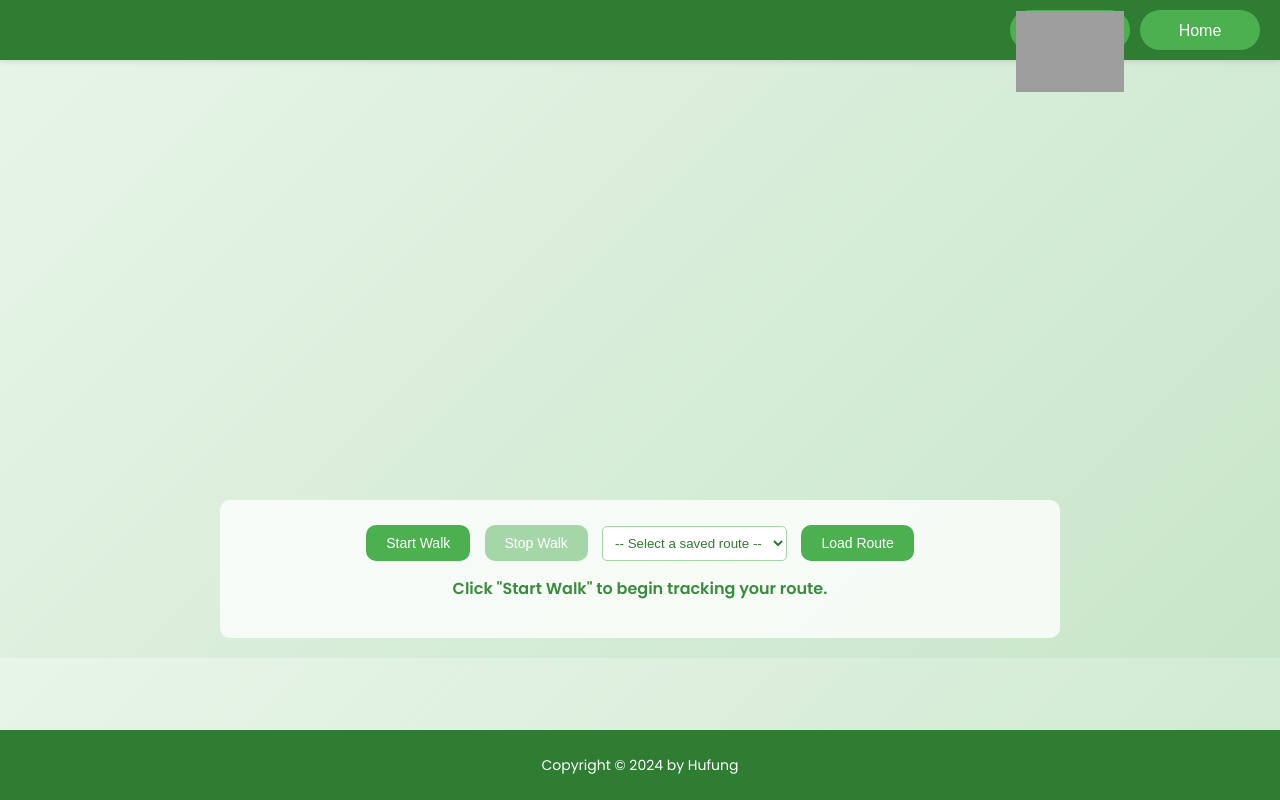
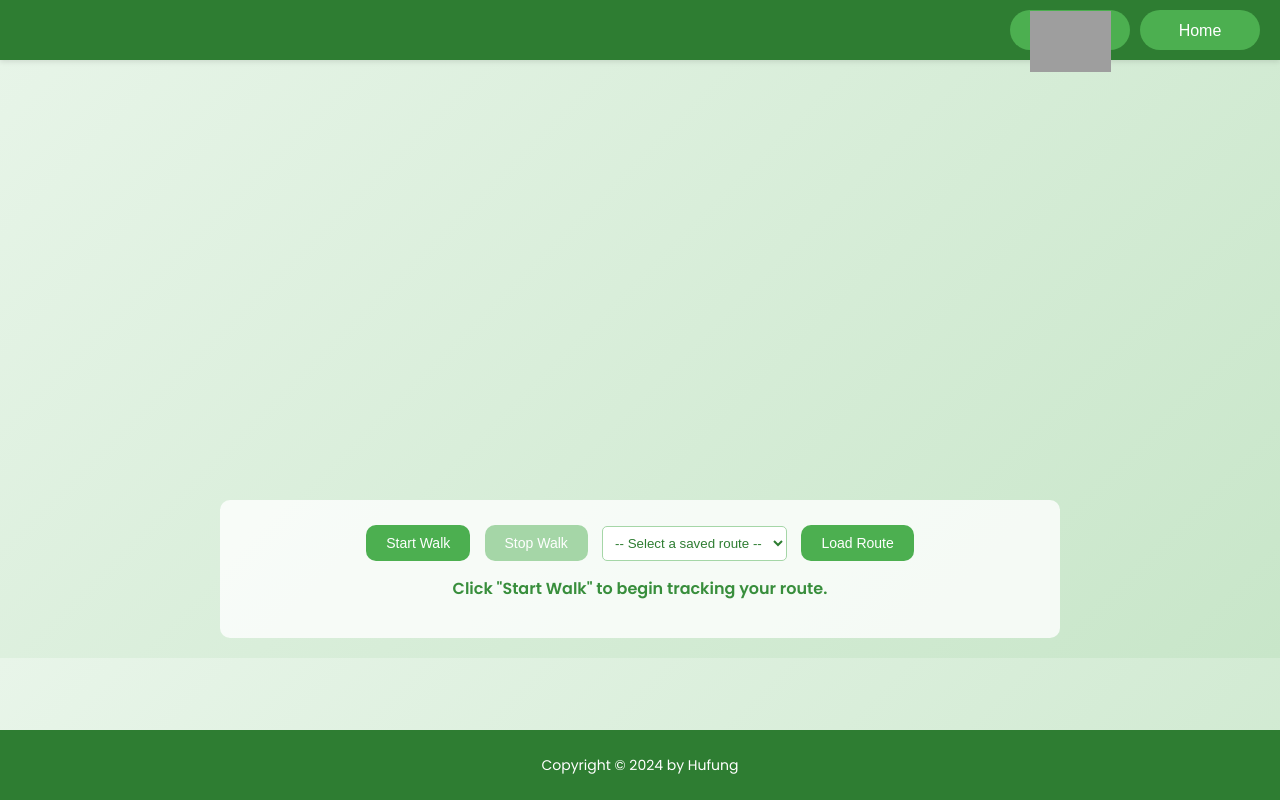
Before and after one commit to ecofootprint/web, a plain HTML site: page connecting.html in a window 1280 px wide. Drawn offline with nearby package versions, Linux system fonts and the light colour scheme; grey boxes are pictures that could not be loaded.

Commit message:
Update connecting.html

```diff
--- a/connecting.html
+++ b/connecting.html
@@ -52,7 +52,7 @@
       transition: background 0.3s ease;
     }
     #ct:hover, #hm:hover { background: #388e3c; }
-    #ct img { width: 100%; height: 100%px; vertical-align: middle; }
+    #ct img { width: 75%; height: 75%px; vertical-align: middle; }
     #hm a { color: white; text-decoration: none; }
 
     #map { height: 400px; width: 100%; max-width: 800px; margin: 20px auto; border-radius: 10px; }
```
